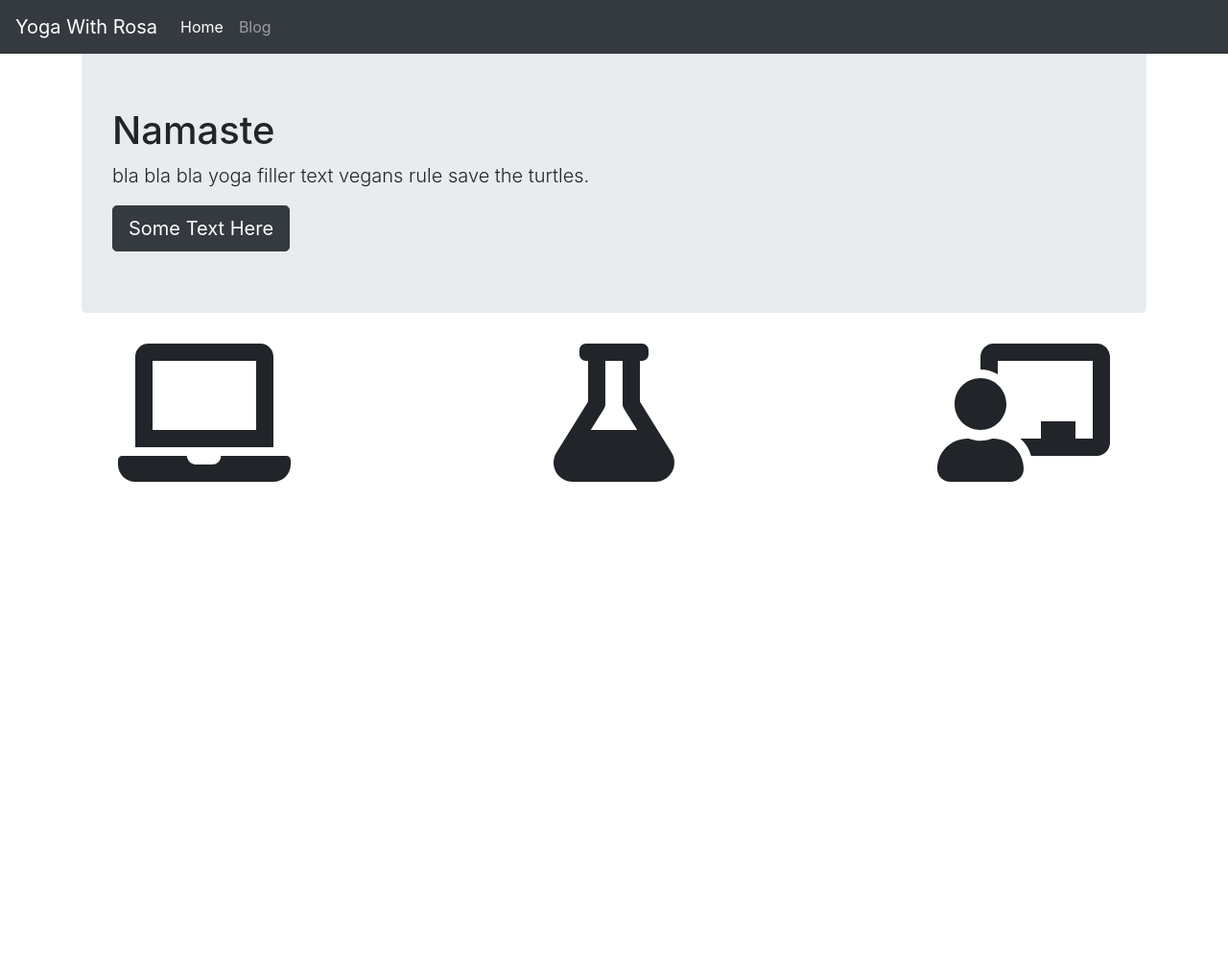
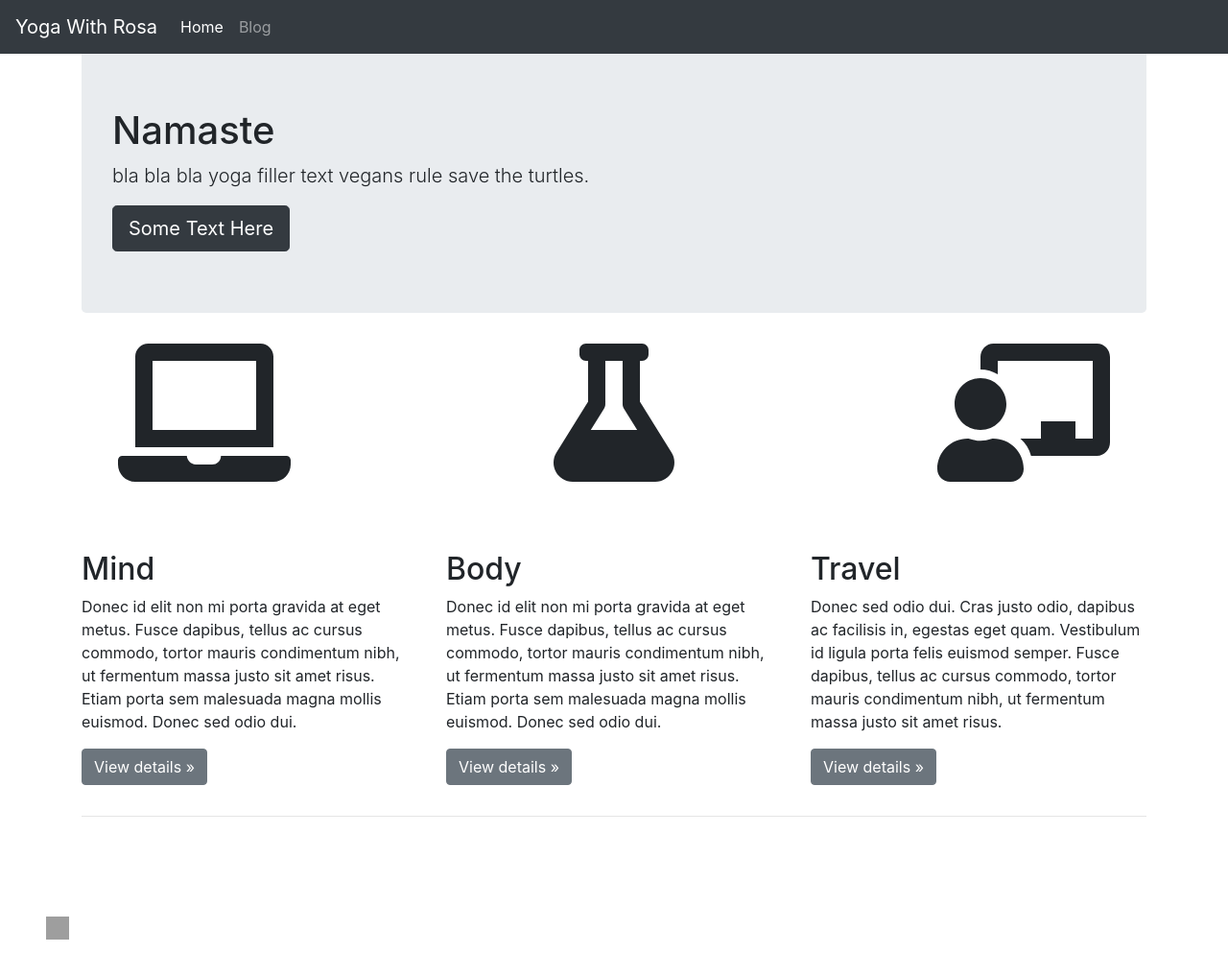
Before and after one commit to thezman88/YogaWithRosa, a website: page index.html in a window 1280 px wide. Shown: the whole page at 96% size. Before the commit the page ends 800 px from the top, so only its background shows below. Drawn offline with nearby package versions, Linux system fonts and the light colour scheme; grey boxes are pictures that could not be loaded.

Commit message:
blog post section and footer added

```diff
--- a/index.html
+++ b/index.html
@@ -55,19 +55,57 @@
         </div>
     </div>
 
-    <!-- <div class="container-fluid  text-center border">
-        <div class="row border">
-            <div class="col-4 border">
-                <h1>hi</h1>
-            </div>
-            <div class="col-4 border">
-                <h1>hi</h1>
-            </div>
-            <div class="col-4 border">
-                <h1>hi</h1>
-            </div>
+    <div class="container mt-5">
+        <!-- Example row of columns -->
+        <div class="row">
+          <div class="col-md-4">
+            <h2>Mind</h2>
+            <p>Donec id elit non mi porta gravida at eget metus. Fusce dapibus, tellus ac cursus commodo, tortor mauris condimentum nibh, ut fermentum massa justo sit amet risus. Etiam porta sem malesuada magna mollis euismod. Donec sed odio dui. </p>
+            <p><a class="btn btn-secondary" href="#" role="button">View details »</a></p>
+          </div>
+          <div class="col-md-4">
+            <h2>Body</h2>
+            <p>Donec id elit non mi porta gravida at eget metus. Fusce dapibus, tellus ac cursus commodo, tortor mauris condimentum nibh, ut fermentum massa justo sit amet risus. Etiam porta sem malesuada magna mollis euismod. Donec sed odio dui. </p>
+            <p><a class="btn btn-secondary" href="#" role="button">View details »</a></p>
+          </div>
+          <div class="col-md-4">
+            <h2>Travel</h2>
+            <p>Donec sed odio dui. Cras justo odio, dapibus ac facilisis in, egestas eget quam. Vestibulum id ligula porta felis euismod semper. Fusce dapibus, tellus ac cursus commodo, tortor mauris condimentum nibh, ut fermentum massa justo sit amet risus.</p>
+            <p><a class="btn btn-secondary" href="#" role="button">View details »</a></p>
+          </div>
         </div>
-    </div> -->
+
+        <hr>
+
+      </div>
+
+      <footer class="pt-4 my-md-5 pt-md-5" style=" height:auto; width: 100%;  bottom: 0vh;">
+        <div class="row">
+          <div class="col-12 col-md text-white mt-2">
+            <a href="index.html"><img class="mb-2 ml-5" src="https://image.flaticon.com/icons/svg/2688/2688971.svg" alt="" width="24" height="24" id="fullImage"></a>
+            <!-- <small id="port" class="d-block mb-3  ml-5">© 2020</small> -->
+          </div>
+          <div class="col-6 col-md">
+            <ul class="list-unstyled text-small">
+
+            </ul>
+          </div>
+          <div class="col-6 col-md">
+            <ul class="list-unstyled text-small mt-5">
+            </ul>
+          </div>
+          <div class="col-6 col-md mt-5">
+            <ul class="list-unstyled text-small">
+            </ul>
+            <!-- <div class="col-6 col-md mt-5" id="logos">
+              <a target='_blank' rel='no-loop no-reopener' href="https://github.com/thezman88" class="text-secondary"id><i class="fab fa-github-square fa-2x"></i></a>
+              <a href="https://www.linkedin.com/in/zachary-cohen-20a162189/" class="text-secondary"><i class="fab fa-linkedin fa-2x"></i></a>
+            </div> -->
+          </div>
+
+        </div>
+
+      </footer>
 
 
     <script src="https://code.jquery.com/jquery-3.4.1.slim.min.js"
```
